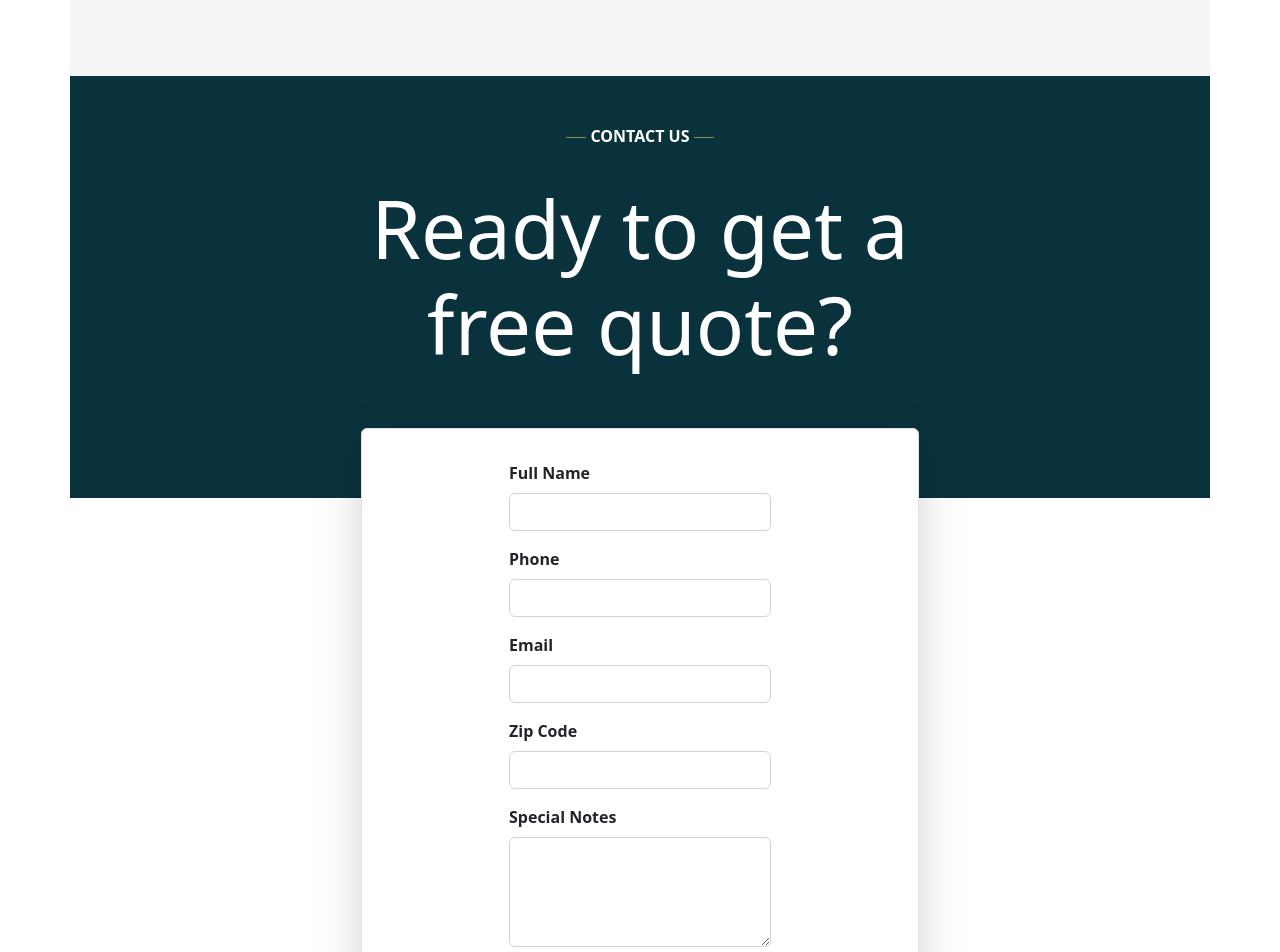
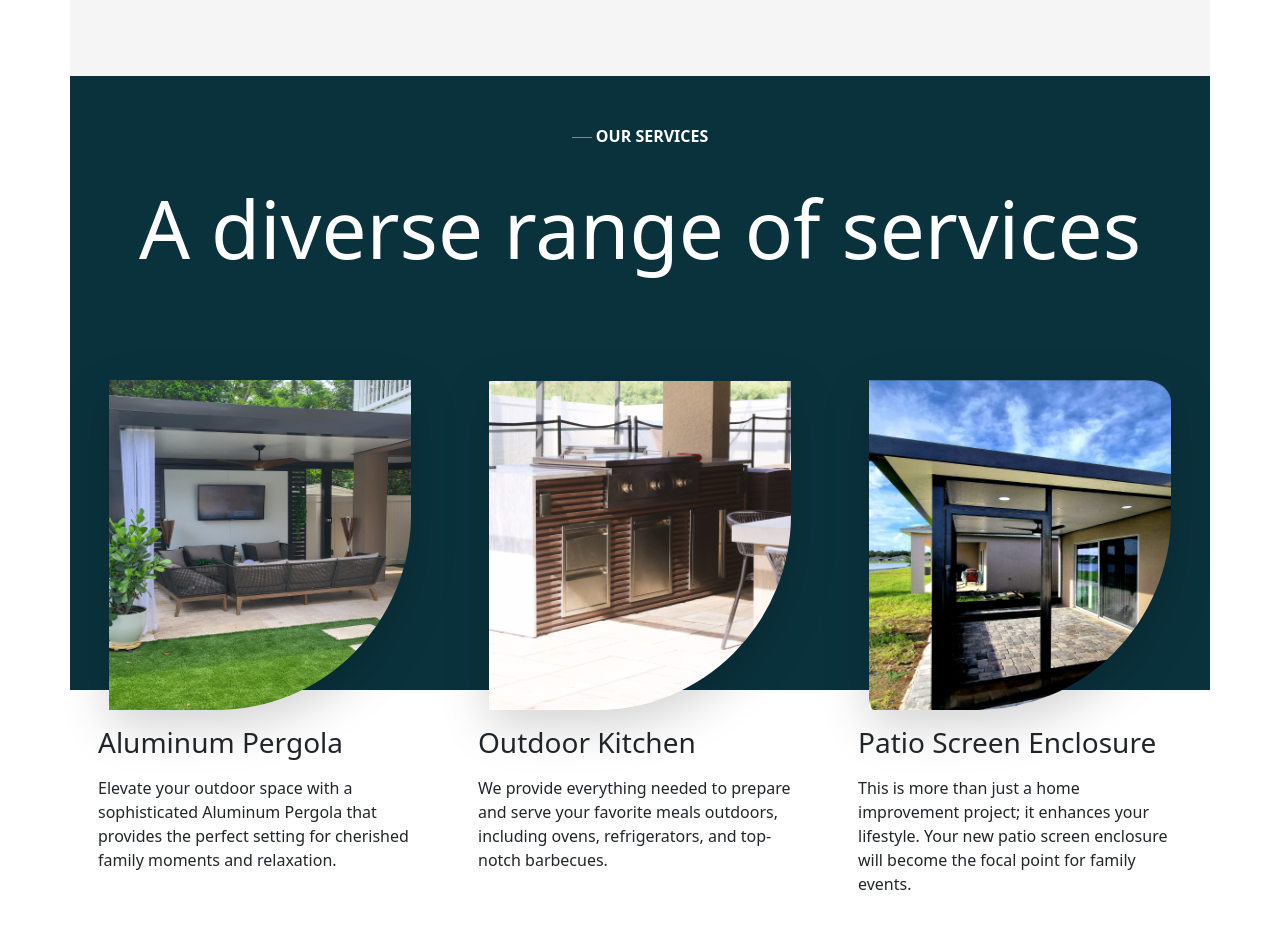
Before and after one commit to yohanJS/mdinandoutserv, a Vue app: page / in a window 1280 px wide. Shown: the part 1660-2612 px from the top of the page. Built offline with nearby package versions, Linux system fonts and the light colour scheme.

Commit message:
added the Desktop version of all services

```diff
--- a/src/components/Services.vue
+++ b/src/components/Services.vue
@@ -13,8 +13,9 @@
     </div>
     <div class="col-12 mt-5">
       <div class="col-12 text-center">
-          <button type="button" class="btn btn-lg rounded-pill glass-button btn-border-color text-white fw-bold mt-3" data-bs-toggle="modal"
-          style="width: 250px;" data-bs-target="#staticAllServicesModalTarget">Browse all services
+        <button type="button" class="btn btn-lg rounded-pill glass-button btn-border-color text-white fw-bold mt-3"
+          data-bs-toggle="modal" style="width: 250px;" data-bs-target="#staticAllServicesModalTarget">Browse all
+          services
         </button>
       </div>
       <!-- All Services Modal -->
@@ -27,7 +28,7 @@
               <button type="button" class="btn-close bg-light" data-bs-dismiss="modal" aria-label="Close"></button>
             </div>
             <div class="modal-body mt-3">
-                <AllServices/>
+              <AllServices />
               <Footer />
             </div>
           </div>
@@ -59,6 +60,139 @@
         </h3>
         <p class="text-start m-3">
           Permit procedures for new constructions and legalizations.
+        </p>
+      </div>
+    </div>
+  </div>
+  <div class="container pt-5 mb-5 bg-color" v-else>
+    <div class="col-12 text-center">
+      <p class="text-uppercase pb-3">
+        <svg xmlns="http://www.w3.org/2000/svg" viewBox="0 1 100 3" width="20" height="5">
+          <rect width="100" height="3" fill="#cfdd51" />
+        </svg>
+        <strong class="text-white"> OUR SERVICES</strong>
+      </p>
+    </div>
+    <div class="col-12 text-center">
+      <h1 class="text-white display-1">A diverse range of services</h1>
+    </div>
+    <!--CARDS-->
+    <!--ROW 1-->
+    <div class="row split-bg pt-5 pb-5">
+      <div class="col-12 col-md-4 text-center text-dark mt-5">
+        <img src="../assets/card-1.png" class="img-fluid border-bottom-right img-size shadow-lg" alt="...">
+        <h3 class="text-start m-3">Aluminum Pergola
+        </h3>
+        <p class="text-start m-3">
+          Elevate your outdoor space with a sophisticated Aluminum Pergola that provides the perfect setting for
+          cherished family moments and relaxation.
+        </p>
+      </div>
+      <div class="col-12 col-md-4 text-center text-dark mt-5">
+        <img src="../assets/card-2.png" class="img-fluid img-fluid border-bottom-right img-size shadow-lg" alt="...">
+        <h3 class="text-start m-3">Outdoor Kitchen
+        </h3>
+        <p class="text-start m-3">
+          We provide everything needed to prepare and serve your favorite meals outdoors, including ovens,
+          refrigerators, and top-notch barbecues.
+        </p>
+      </div>
+      <div class="col-12 col-md-4 text-center text-dark mt-5">
+        <img src="../assets/card-3.png" class="img-fluid img-fluid border-bottom-right img-size shadow-lg" alt="...">
+        <h3 class="text-start m-3">Patio Screen Enclosure
+        </h3>
+        <p class="text-start m-3">
+          This is more than just a home improvement project; it enhances your lifestyle. Your new patio screen enclosure
+          will become the focal point for family events.
+        </p>
+      </div>
+    </div>
+    <!--ROW 2-->
+    <div class="row split-bg pt-5 pb-5">
+      <div class="col-12 col-md-4 text-center text-dark mt-5">
+        <img src="../assets/card-4.png" class="img-fluid img-fluid border-bottom-right img-size shadow-lg" alt="...">
+        <h3 class="text-start m-3">Screen Repair
+        </h3>
+        <p class="text-start m-3">
+          Our knowledgeable team can repair, replace, re-screen, and even craft custom screens and framing to suit your
+          specific needs.
+        </p>
+      </div>
+      <div class="col-12 col-md-4 text-center text-dark mt-5">
+        <img src="../assets/card-5.png" class="img-fluid border-bottom-right img-size shadow-lg" alt="...">
+        <h3 class="text-start m-3">Motorize Screen
+        </h3>
+        <p class="text-start m-3">
+          For protection against UV rays, pests, weather, and other elements, motorized retractable screens are the
+          ideal solution. Enjoy the outdoors in comfort.
+        </p>
+      </div>
+      <div class="col-12 col-md-4 text-center text-dark mt-5">
+        <img src="../assets/card-6.png" class="img-fluid border-bottom-right img-size shadow-lg" alt="...">
+        <h3 class="text-start m-3">Outdoor Tv Installation
+        </h3>
+        <p class="text-start m-3">
+          Patios and terraces are areas that are frequently forgotten.Transform your backyard into an outdoor
+          entertainment space to maximize its potential.
+        </p>
+      </div>
+    </div>
+    <!--ROW 3-->
+    <div class="row split-bg pt-5 pb-5">
+      <div class="col-12 col-md-4 text-center text-dark mt-5">
+        <img src="../assets/card-7.png" class="img-fluid border-bottom-right img-size shadow-lg" alt="...">
+        <h3 class="text-start m-3">Fence
+        </h3>
+        <p class="text-start m-3">
+          Enhance the appearance and individuality of your home with a stylish fence, as your exterior is the first
+          impression visitors will have of your home.
+        </p>
+      </div>
+      <div class="col-12 col-md-4 text-center text-dark mt-5">
+        <img src="../assets/card-8.png" class="img-fluid border-bottom-right img-size shadow-lg" alt="...">
+        <h3 class="text-start m-3">Composite Deck
+        </h3>
+        <p class="text-start m-3">
+          Upgrade your outdoor area for dining, hosting guests, or simply unwinding under the sun. We are excited to
+          make your Composite Deck vision a reality.
+        </p>
+      </div>
+      <div class="col-12 col-md-4 text-center text-dark mt-5">
+        <img src="../assets/card-9.png" class="img-fluid border-bottom-right img-size shadow-lg" alt="...">
+        <h3 class="text-start m-3">Permit
+        </h3>
+        <p class="text-start m-3">
+          Facilitates procedures for new construction and legalization.
+        </p>
+      </div>
+    </div>
+    <!--ROW 4-->
+    <div class="row split-bg pt-5 pb-5">
+      <div class="col-12 col-md-4 text-center text-dark mt-5">
+        <img src="../assets/card-10.png" class="img-fluid border-bottom-right img-size shadow-lg" alt="...">
+        <h3 class="text-start m-3">Aluminum Patio Cover
+        </h3>
+        <p class="text-start m-3">
+          We offer patio cover designs to fit your lifestyle and needs. Enjoy your outdoor living space all year round,
+          no matter the weather.
+        </p>
+      </div>
+      <div class="col-12 col-md-4 text-center text-dark mt-5">
+        <img src="../assets/card-11.png" class="img-fluid border-bottom-right img-size shadow-lg" alt="...">
+        <h3 class="text-start m-3">Terrace
+        </h3>
+        <p class="text-start m-3">
+          MD IN & OUT SERVICES is committed to designing beautiful, modern terraces that match your lifestyle. Create a
+          gorgeous and functional outdoor living space.
+        </p>
+      </div>
+      <div class="col-12 col-md-4 text-center text-dark mt-5">
+        <img src="../assets/card-12.png" class="img-fluid border-bottom-right img-size shadow-lg" alt="...">
+        <h3 class="text-start m-3">3D RENDERS
+        </h3>
+        <p class="text-start m-3">
+          3D RENDERS allow you to bring your dream spaces before it is built. We know we can make your project
+          successful.
         </p>
       </div>
     </div>
```
Also changed, not shown: src/components/AllServices.vue (+36 -23 lines). Lines whose indentation alone changed are shown as unchanged.
